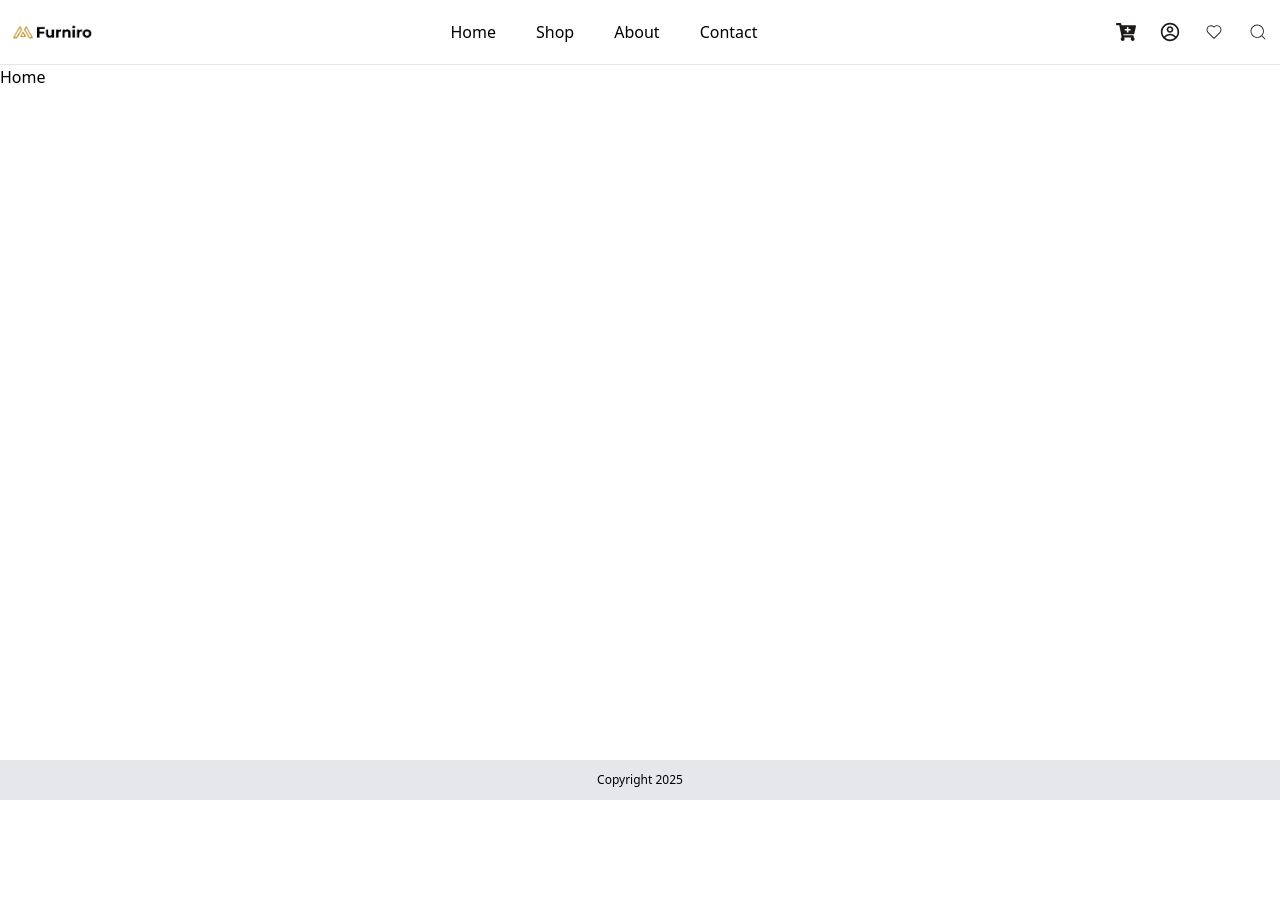
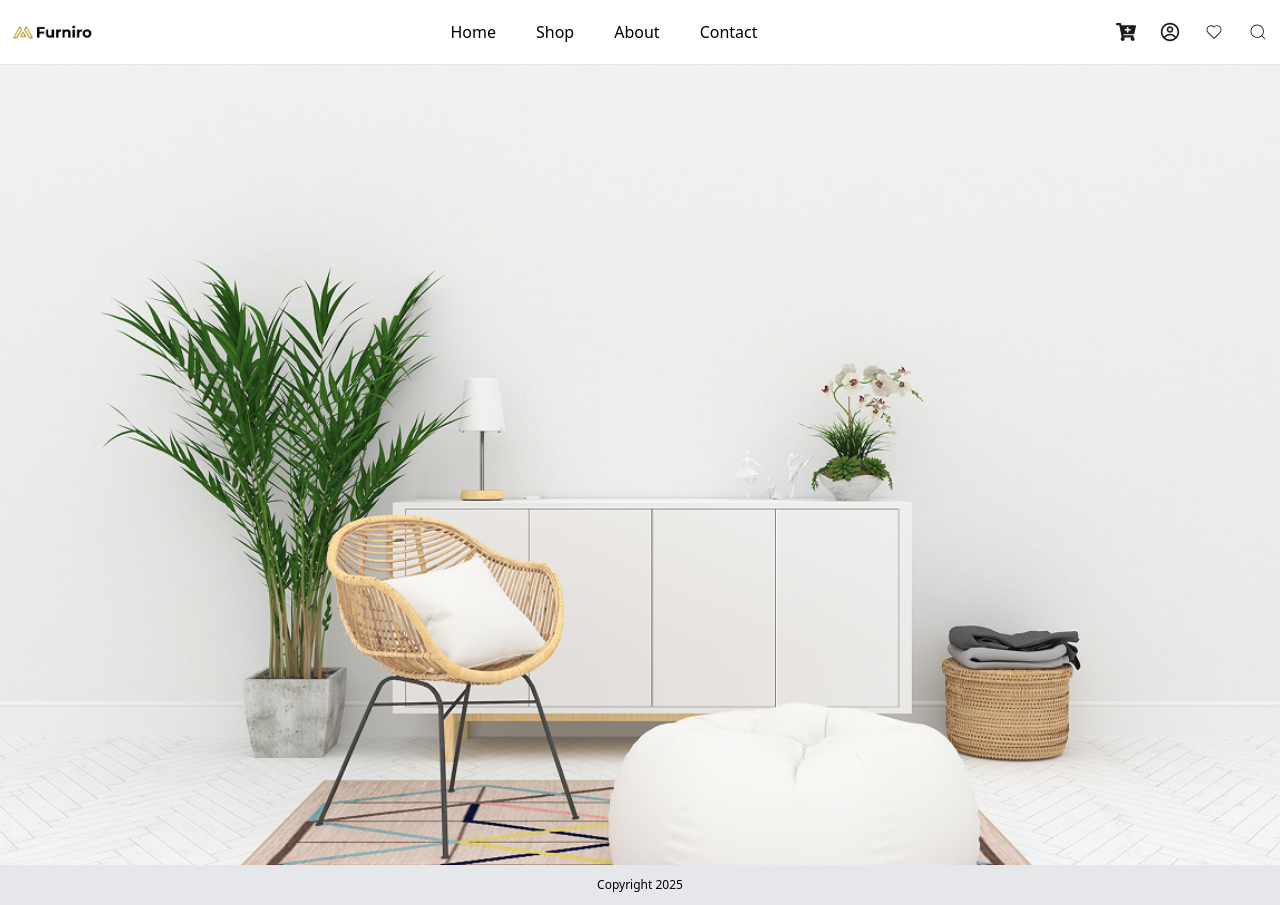
Before and after one commit to Govamarket/Furniture-Show-room, a React (Create React App) app: page / in a window 1280 px wide. Before the commit the page ends 800 px from the top, so only its background shows below. Built offline with nearby package versions, Linux system fonts and the light colour scheme.

Commit message:
initial commit

```diff
--- a/src/Components/Header.js
+++ b/src/Components/Header.js
@@ -16,7 +16,7 @@ import Logo from "./Pages/Logo";
 const Header = () => {
   return (
     <header className="border-b p-3 pt-5 pb-5 bg-white">
-      <div className="container mx-auto flex justify-between items-center">
+      <div className=" mx-auto flex justify-between items-center">
         <Link to="/">
           {/* <span className="font-bold">Furnio</span> */}
           <Logo />
--- a/src/Components/Nav.js
+++ b/src/Components/Nav.js
@@ -7,23 +7,13 @@ import { Link } from "react-router-dom";
 
 const Nav = () => {
   return (
-    <div className=" content hidden md:block">
-      <nav className=" flex justify-between gap-10">
-        <Link to="/home">
-          {" "}
-          <Home />
-        </Link>
-        <Link to="/shop">
-          <Shop />
-        </Link>
-        <Link to="/about">
-          {" "}
-          <About />
-        </Link>
+    <div className=" hidden md:block">
+      <nav className=" flex justify-between gap-x-10">
+        <Link to="/home"> Home</Link>
+        <Link to="/shop">Shop</Link>
+        <Link to="/about"> About</Link>
 
-        <Link to="/contact">
-          <Contact />
-        </Link>
+        <Link to="/contact">Contact</Link>
       </nav>
     </div>
   );
--- /dev/null
+++ b/src/Components/Pages/Home.css
@@ -0,0 +1,15 @@
+*{
+    margin: 0;
+    padding: 0;
+    box-sizing: border-box;
+}
+
+.container{
+    background-image: url(/src/Asset/hero-section/scandinavian-interior-mockup-wall-decal-background\ 1.png);
+    background-size: cover;
+  background-position: center;
+  background-repeat: no-repeat;
+  max-width: 100%;
+  min-height: 100vh;
+  z-index: 1;
+}
--- a/src/Components/Pages/Home.js
+++ b/src/Components/Pages/Home.js
@@ -1,9 +1,11 @@
 import React from "react";
+import "./Home.css";
+// import Asset from "./../../Asset/hero-section/scandinavian-interior-mockup-wall-decal-background 1.png";
 
 const Home = () => {
   return (
-    <div>
-      <p className="font-normal">Home</p>
+    <div className="container">
+      <div className=""></div>
     </div>
   );
 };
```
